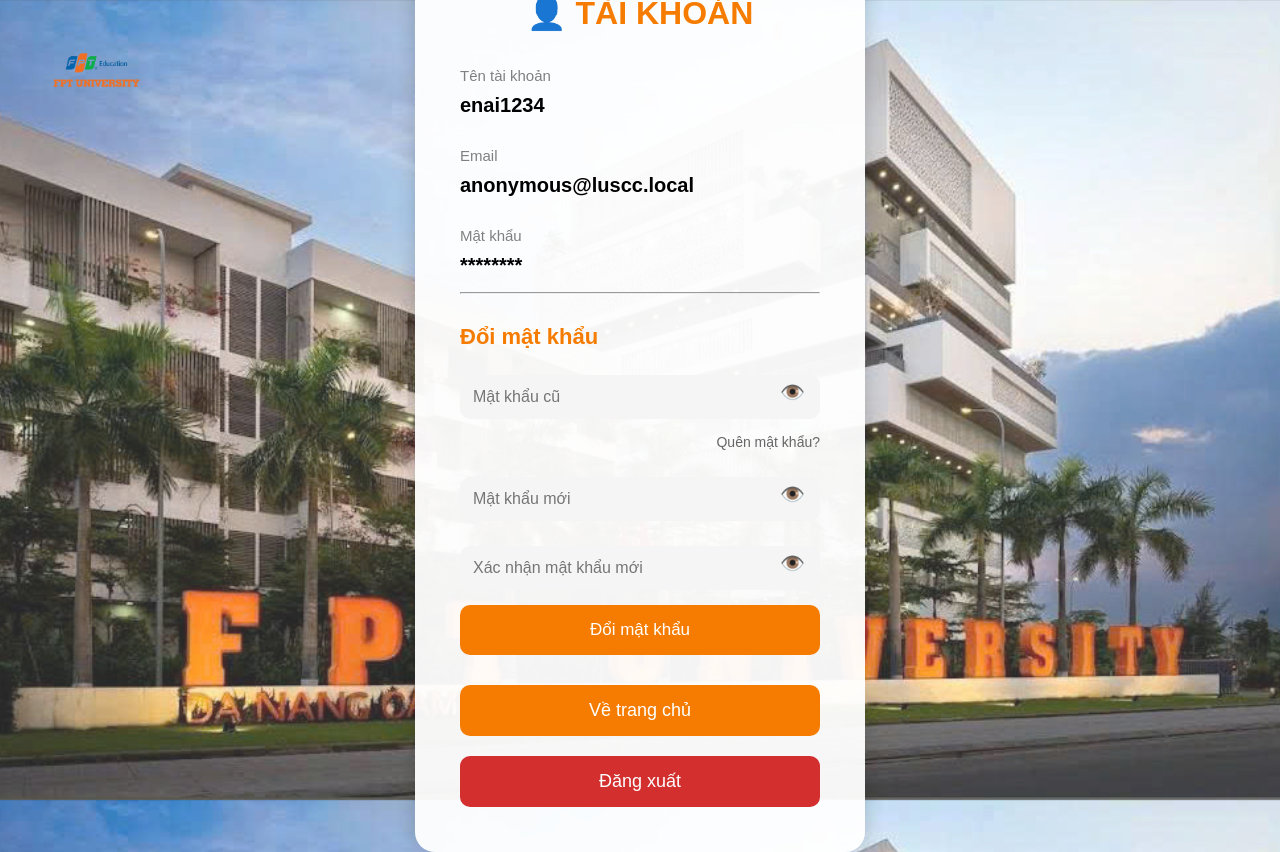
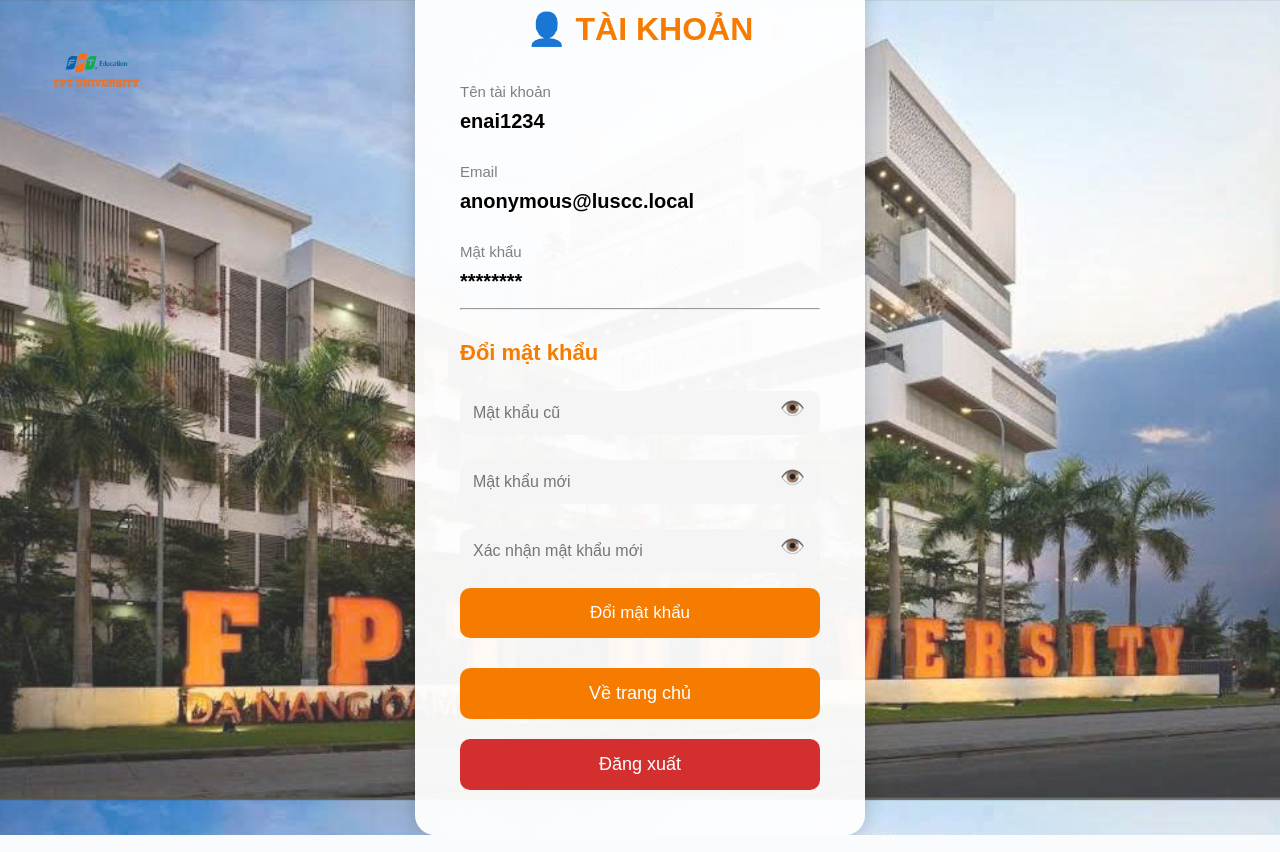
Before and after one commit to nguyendangkhoa22052007-del/SSA101, a Flask app: page /account in a window 1280 px wide. Run offline with Flask 3, Linux system fonts and the light colour scheme; a user stored in the database is signed in; data comes from the database, SQL or seed files in the repository.

Commit message:
Update account.html

```diff
--- a/templates/account.html
+++ b/templates/account.html
@@ -216,9 +216,7 @@ button:hover{
                     </div>
                 </div>
 
-                <div style="text-align: right; margin-top: -5px; margin-bottom: 15px;">
-                    <a href="/forgot-password" style="font-size: 14px; font-weight: normal; color: #666; text-decoration: none; transition: 0.2s;" onmouseover="this.style.color='#f57c00'; this.style.textDecoration='underline'" onmouseout="this.style.color='#666'; this.style.textDecoration='none'">Quên mật khẩu?</a>
-                </div>
+
 
                 <div class="password-wrapper">
                     <div class="password-box">
```
